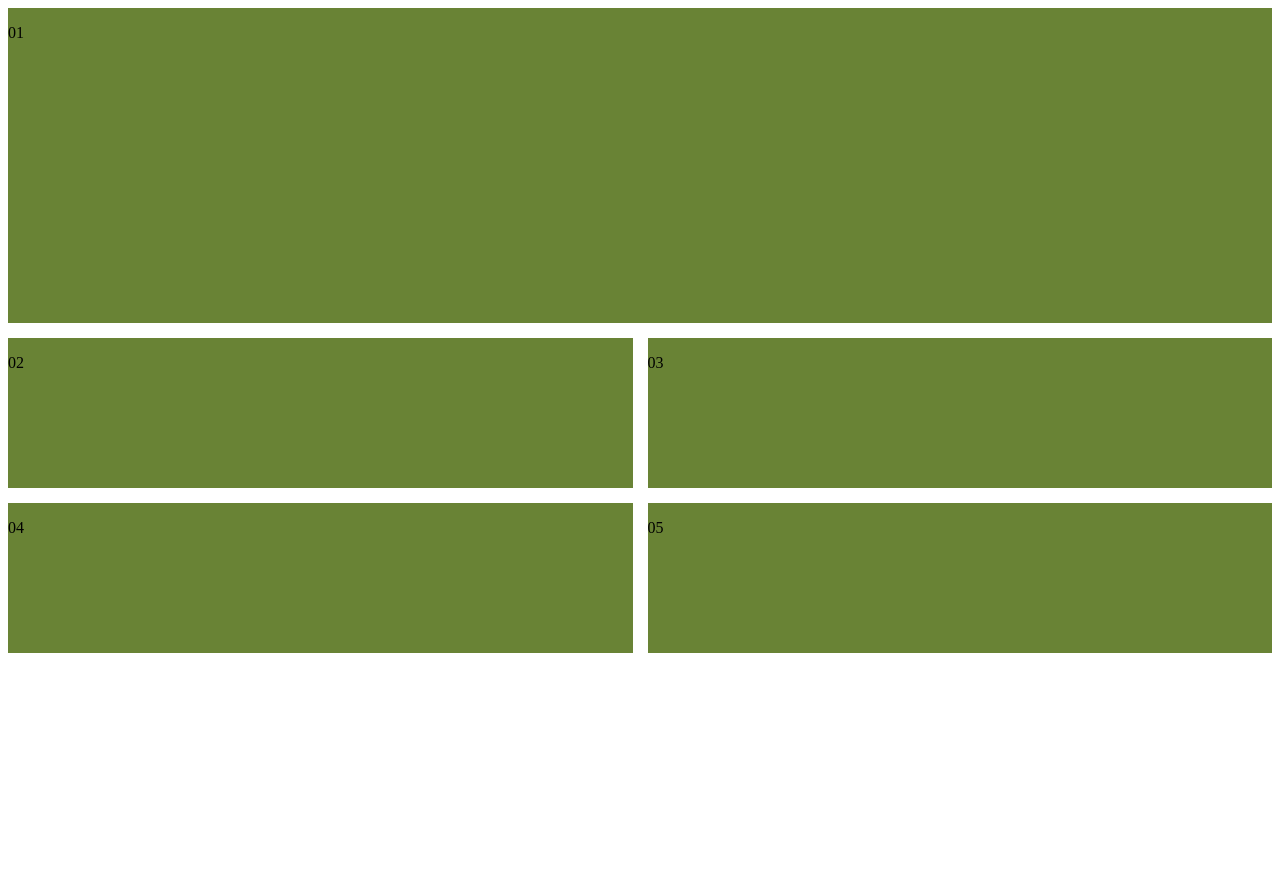
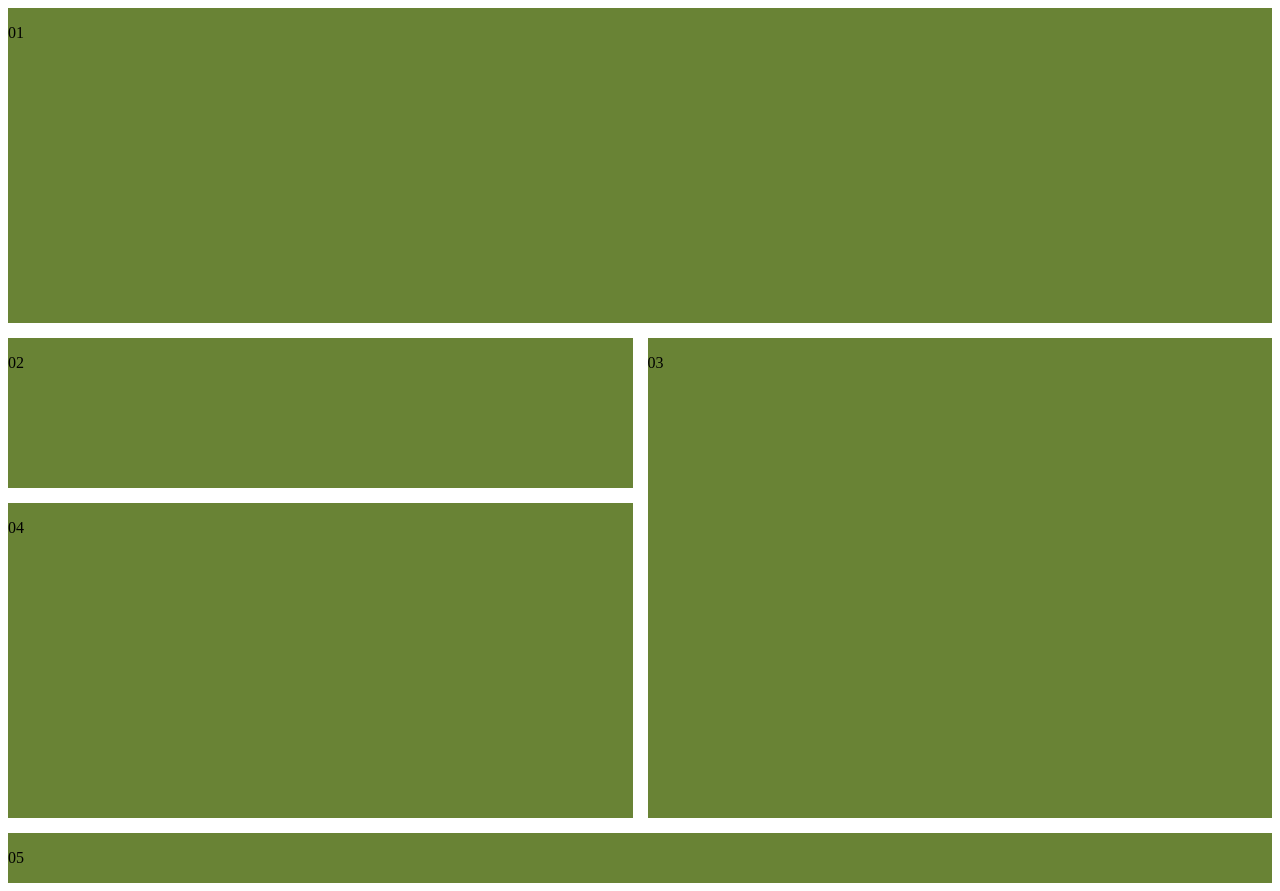
Before and after one commit to ajalakayode/week5, a plain HTML site: page example2.html in a window 1280 px wide. Before the commit the page ends 841 px from the top, so only its background shows below. Drawn offline with Linux system fonts and the light colour scheme.

Commit message:
fix:modify the document

```diff
--- a/example2.css
+++ b/example2.css
@@ -21,18 +21,18 @@ section:nth-of-type(1) {
   grid-area: a;
 }
 
-section:nth-of-type() {
+section:nth-of-type(2) {
   grid-area: b;
 }
 
-section:nth-of-type() {
+section:nth-of-type(3) {
   grid-area: c;
 }
 
-section:nth-of-type() {
+section:nth-of-type(4) {
   grid-area: d;
 }
 
-section:nth-of-type() {
+section:nth-of-type(5) {
   grid-area: e;
 }
```
